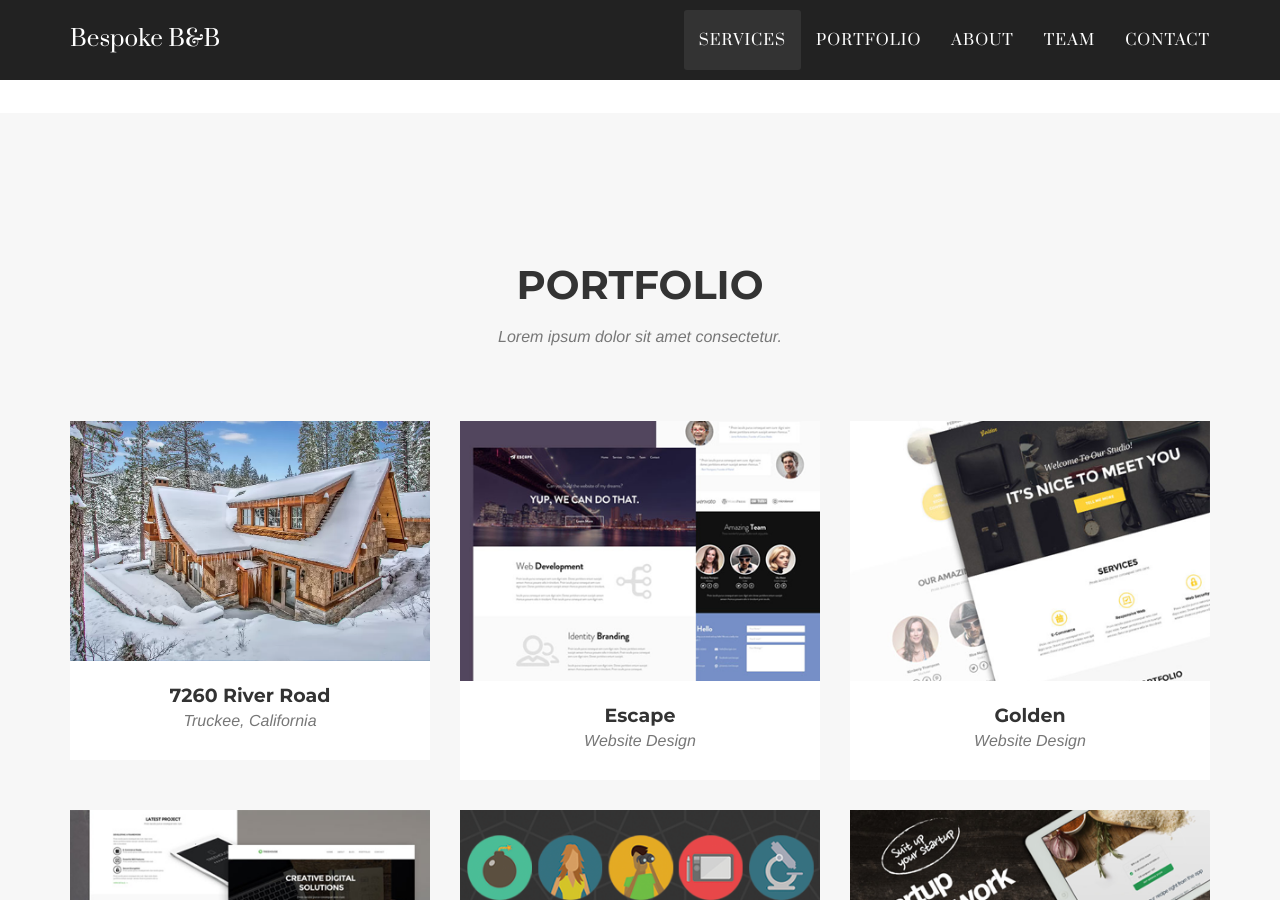
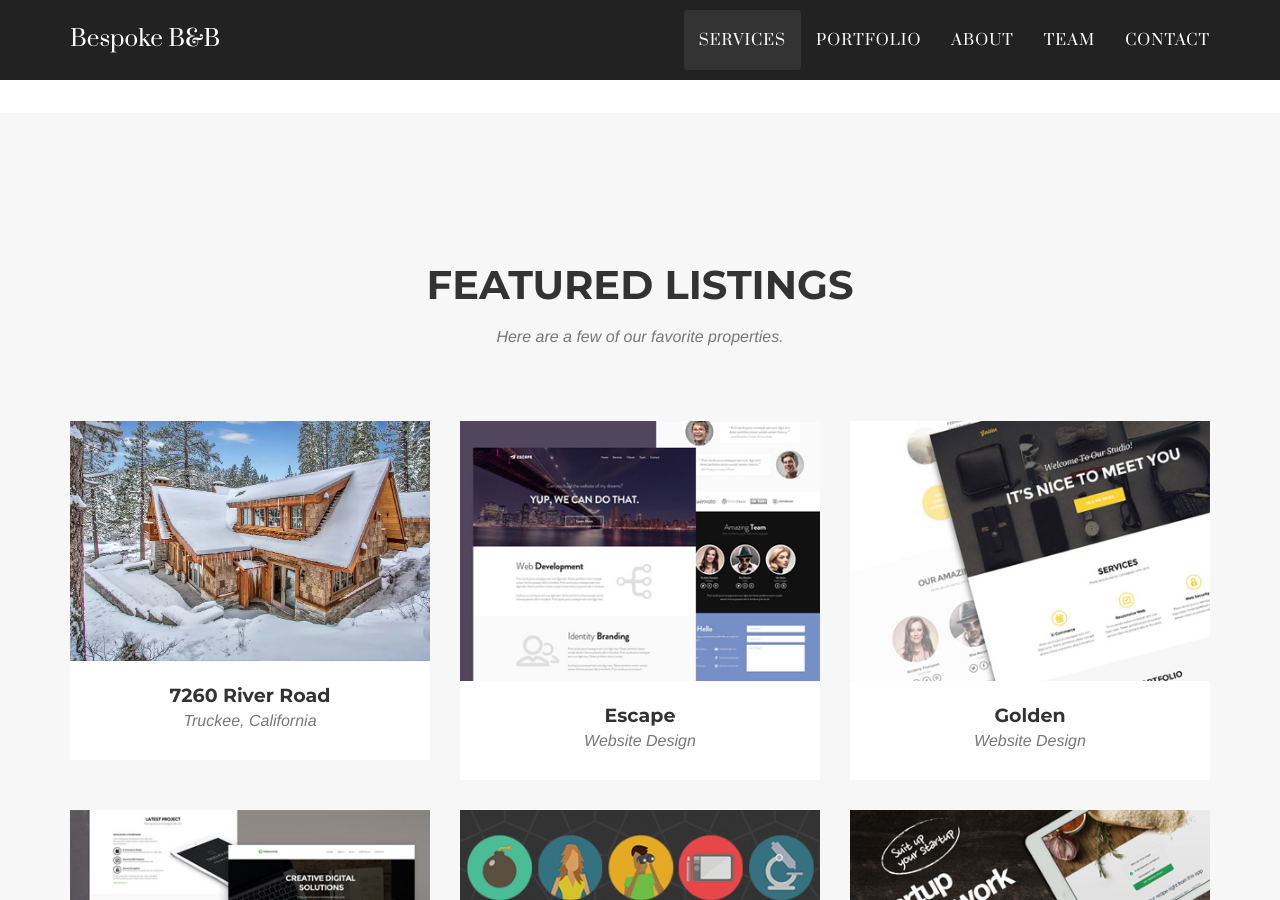
Before and after one commit to jlpearson/jlpearson.github.io, a Jekyll site: the page built from index.html, in a window 1280 px wide and 900 px high, scrolled down 1367 px. Built offline with Jekyll 4.4.1, drawn with Linux system fonts in a browser that asks for light colours; some web fonts are replaced.

Commit message:
featured listings

```diff
--- a/_includes/portfolio_grid.html
+++ b/_includes/portfolio_grid.html
@@ -3,8 +3,8 @@
         <div class="container">
             <div class="row">
                 <div class="col-lg-12 text-center">
-                    <h2 class="section-heading">Portfolio</h2>
-                    <h3 class="section-subheading text-muted">Lorem ipsum dolor sit amet consectetur.</h3>
+                    <h2 class="section-heading">Featured Listings</h2>
+                    <h3 class="section-subheading text-muted">Here are a few of our favorite properties.</h3>
                 </div>
             </div>
             <div class="row">
```
